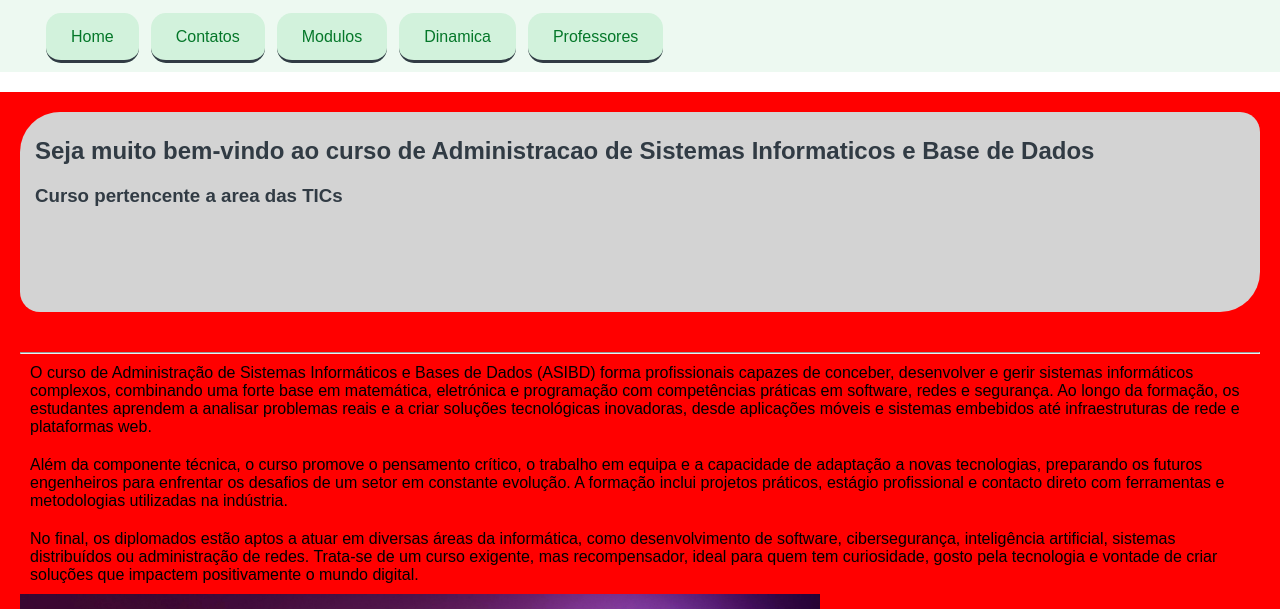
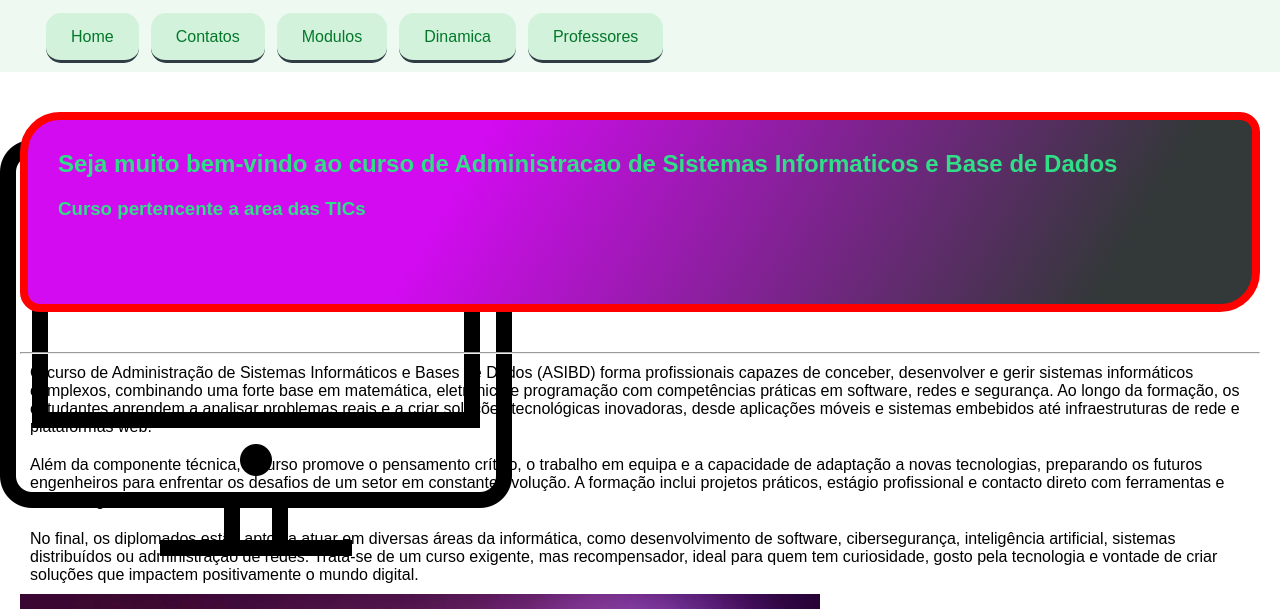
Before and after one commit to LE-PRET-ALEX/asibd-an, a plain HTML site: page index.html in a window 1280 px wide. Shown: the part 142-751 px from the top of the page. Drawn offline with Linux system fonts and the light colour scheme.

Commit message:
Background Configuration

```diff
--- a/main.css
+++ b/main.css
@@ -45,15 +45,18 @@ ul {
 .banner {
   width: 100%;
   height: 200px;
-  background-image: url(./resourses/images/new-images/img2.jpg);
+  /*background-image: url("./resources/images/new-images/img2.jpg");*/
+  background-image: linear-gradient(120deg, rgb(210 11 240/100%) 35%, rgb(51 56 57/100%) 88%);
   padding: 20px;
+  border: 8px solid red;
   border-radius: 40px 20px;
   margin-bottom: 40px;
-  /*color: rgb(239, 234, 234);*/
+  color: rgb(239, 234, 234);
+  background-clip: border-box;
 }
 
 .banner h1, h3{
-  color: #313b44;
+  color: rgb(48, 222, 135);
   padding: 10px;
 }
 
@@ -61,7 +64,11 @@ ul {
   font-size: 16px;
   padding: 20px;
   margin: 20px 0px;
-  background-color: rgb(255, 0, 0);
+  background-image: url("./resources/images/new-images/icon1.png");
+  background-repeat: no-repeat;
+  /*background-position: center center;*/
+  /*background-size: contain;*/
+  background-attachment: fixed;
 }
 
 .contact-highlight{
@@ -78,14 +85,3 @@ ul {
   /*display: block; */
   display: inline-block;
 }
-
-.banner{
-  width: 100%;
-  height: 200px;
-  background-color: lightgrey;
-  /*padding-top: 15px;
-  padding-bottom: 40px;
-  padding-right: 10px;
-  padding-left: 5px;*/
-  padding: 15px 10px 40px 5px;
-}
```
